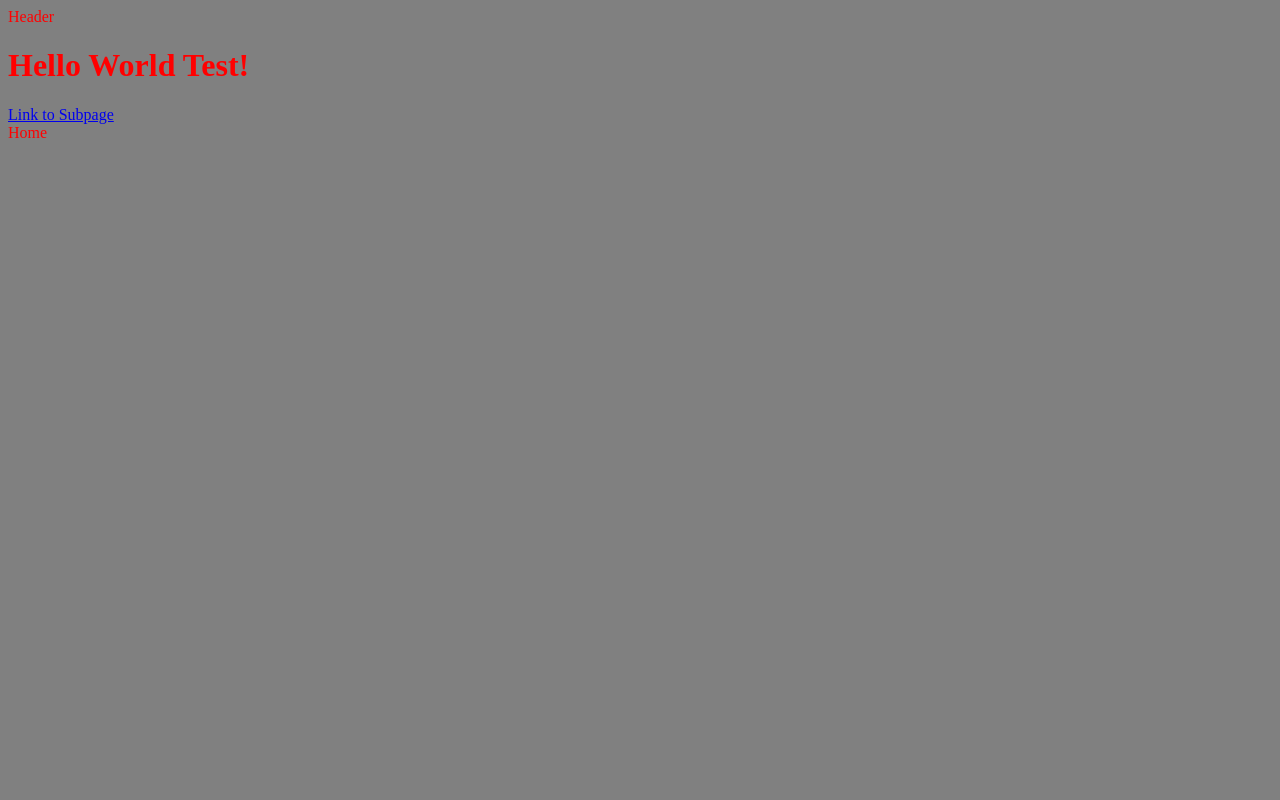
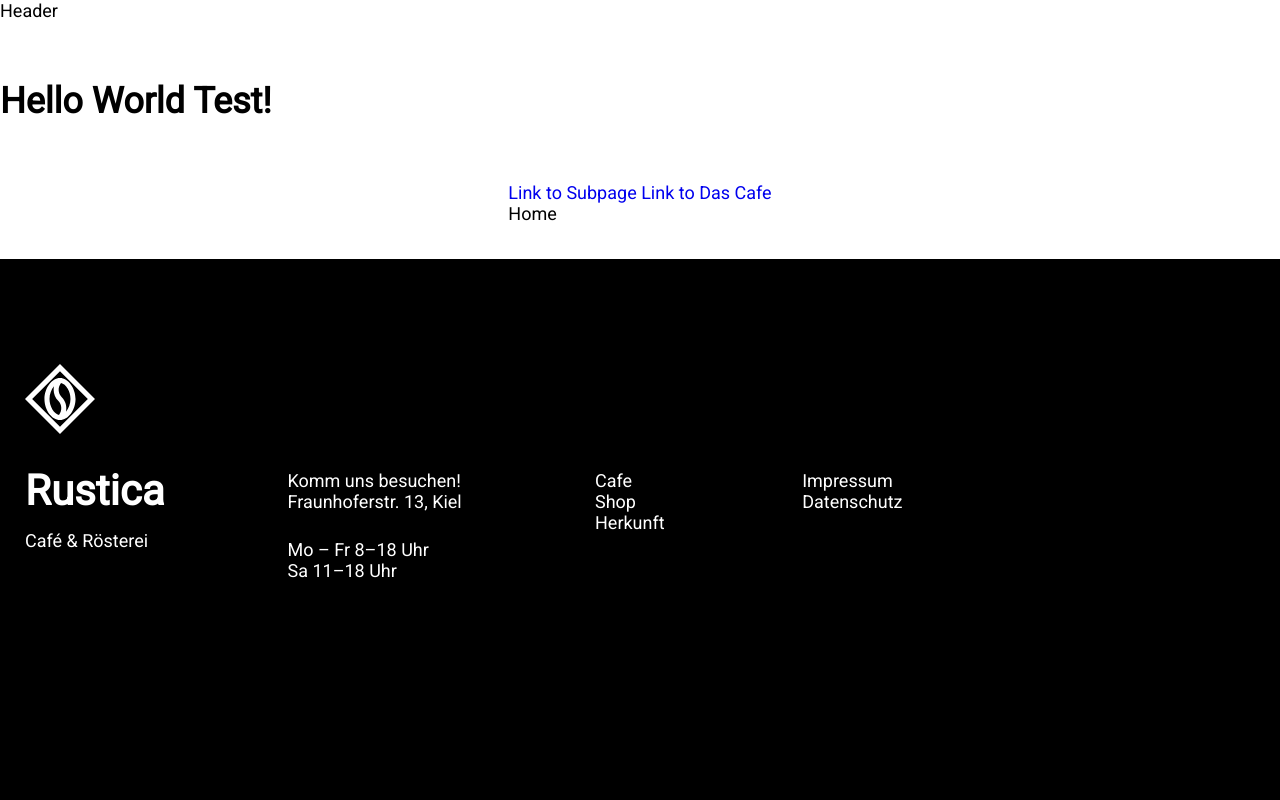
Before and after one commit to ericstumper/coffee-footer-session, a website built with Vite: page src/index.html in a window 1280 px wide. Built offline with nearby package versions, Linux system fonts and the light colour scheme; a web font is replaced by a local one.

Commit message:
footer styling etc.

```diff
--- a/src/css/base.css
+++ b/src/css/base.css
@@ -1,8 +1,23 @@
+html {
+  font-size: var(--font-size-m);
+  font-family: Roboto;
+  height: 100%;
+
+  @media (min-width: 900px) {
+    font-size: var(--font-size);
+  }
+}
+
 body {
-  background: grey;
+  height: 100%;
+  margin: 0;
+  padding: 0;
+  display: flex;
+  flex-direction: column;
+  justify-content: space-between;
 
   @media (min-width: 768px) {
-    color: red;
+
   }
 }
 
@@ -27,3 +42,14 @@ img {
 h2 {
   font-size: var(--h2-font-size);
 }
+
+ul {
+  display: block;
+  list-style-type: none;
+  margin: 0;
+  padding: 0;
+}
+
+a {
+  text-decoration: none;
+}
--- /dev/null
+++ b/src/css/components/footer.css
@@ -0,0 +1,112 @@
+footer {
+  background-color: #000;
+  color: #fff;
+  padding: 60px 25px 50px 25px;
+
+  @media (min-width: 900px) {
+    display: flex;
+    padding: 211px 25px 183px 25px;
+  }
+}
+
+.footer-content {
+  margin: 0 auto;
+  max-width: 1440px;
+  width: 100%;
+
+  @media (min-width: 900px) {
+    display: flex;
+  }
+}
+
+.footer-left-wrapper {
+  @media (min-width: 900px) {
+    margin-right: 10%;
+    position: relative;
+  }
+}
+
+.footer-logo {
+  margin-bottom: 1rem;
+  width: 70px;
+
+  @media (min-width: 900px) {
+    position: absolute;
+    bottom: calc(100% + 1rem);
+  }
+}
+
+.footer-title {
+  font-size: 24px;
+  font-weight: 900;
+
+  @media (min-width: 900px) {
+    font-size: 42px;
+    line-height: 1;
+    margin-bottom: 1rem;
+  }
+}
+
+.footer-subtitle {
+  font-size: 18px;
+  margin-bottom: 2rem;
+}
+
+.footer-info-wrapper {
+  display: flex;
+  justify-content: space-between;
+  margin-right: 1rem;
+  margin-bottom: 2rem;
+
+  @media (min-width: 900px) {
+    display: block;
+    margin-right: 0;
+    width: 25%;
+  }
+}
+
+.footer-address-wrapper {
+  width: 50%;
+
+  @media (min-width: 900px) {
+    margin-bottom: 27px;
+    width: auto;
+  }
+}
+
+.footer-opening-times {
+  width: 50%;
+
+  @media (min-width: 900px) {
+    width: auto;
+  }
+}
+
+.footer-nav {
+  display: flex;
+  justify-content: space-between;
+
+  @media (min-width: 900px) {
+    width: 25%;
+  }
+
+  & ul {
+    width: 50%;
+
+    @media (min-width: 900px) {
+      width: auto;
+    }
+
+    &:first-child {
+      @media (min-width: 900px) {
+        order: 1;
+      }
+    }
+
+    & li {
+      & a {
+        color: #fff;
+      }
+    }
+  }
+}
--- a/src/css/main.css
+++ b/src/css/main.css
@@ -1,3 +1,4 @@
 @import "variables.css";
 @import "base.css";
 @import "components/hero.css";
+@import "components/footer.css";
--- a/src/css/variables.css
+++ b/src/css/variables.css
@@ -1,7 +1,10 @@
 :root {
   /* Colors */
-  --div-color: red;
+  --color-white: #FFFFFF;
+  --color-anthrazit: #1A1A1A;
 
   /* Text Styles */
+  --font-size-m: 14px;
+  --font-size: 18px;
   --h2-font-size: 26px;
 }
--- a/src/index.html
+++ b/src/index.html
@@ -6,7 +6,7 @@
     <title>Index Page</title>
     <link rel="stylesheet" href="/css/main.css" />
     <link
-      href="https://fonts.googleapis.com/css?family=Oregano"
+      href="https://fonts.googleapis.com/css?family=Roboto"
       rel="stylesheet"
     />
   </head>
@@ -15,8 +15,45 @@
     <h1>Hello World Test!</h1>
     <main>
       <a href="/sub-page/">Link to Subpage</a>
+      <a href="/das-cafe">Link to Das Cafe</a>
       <div>Home</div>
     </main>
+    <footer>
+      <div class="footer-content">
+        <div class="footer-left-wrapper">
+        <img
+          class="footer-logo"
+          src="/images/coffee-logo.svg"
+          alt="Kaffee Rösterei Logo"
+        />
+        <div>
+          <div class="footer-title">Rustica</div>
+          <div class="footer-subtitle">Café & Rösterei</div>
+        </div>
+      </div>
+      <div class="footer-info-wrapper">
+        <div class="footer-address-wrapper">
+          Komm uns besuchen!<br />
+          Fraunhoferstr. 13, Kiel
+        </div>
+        <div class="footer-opening-times">
+          Mo – Fr 8–18 Uhr<br />
+          Sa 11–18 Uhr
+        </div>
+      </div>
+      <nav class="footer-nav">
+        <ul>
+          <li><a href="#">Impressum</a></li>
+          <li><a href="#">Datenschutz</a></li>
+        </ul>
+        <ul>
+          <li><a href="#">Cafe</a></li>
+          <li><a href="#">Shop</a></li>
+          <li><a href="#">Herkunft</a></li>
+        </ul>
+      </nav>
+      </div>
+    </footer>
     <script src="/js/index.js" type="module"></script>
   </body>
 </html>
```
Also changed, not shown: src/das-cafe/index.html (added, +1 -0 lines), src/images/coffee-logo.svg (added), 1 other file.
